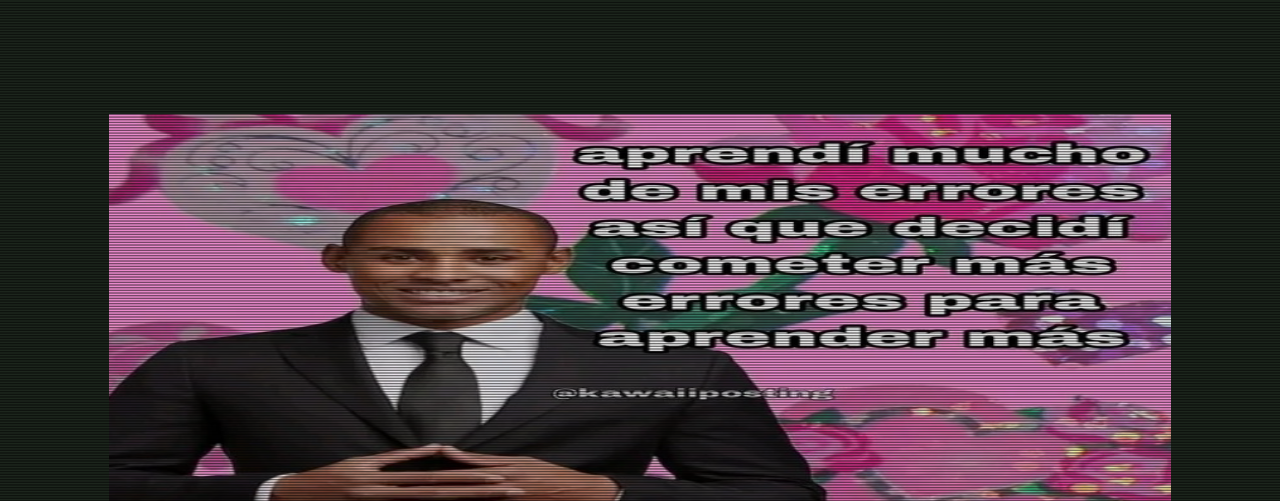
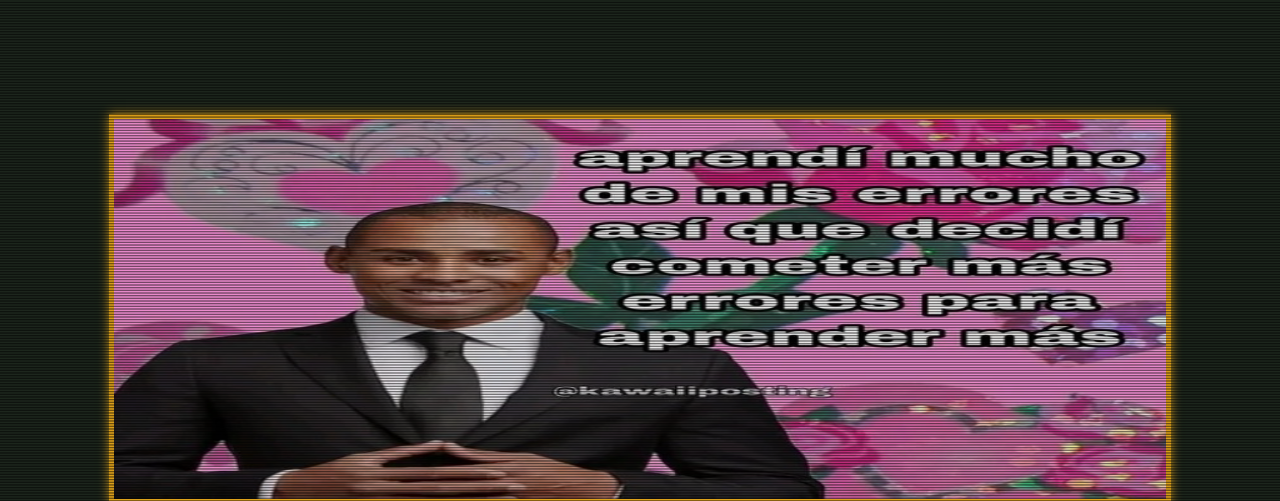
Before and after one commit to Robloxhackerman/robloxhackerman.github.io, a plain HTML site: page index.html in a window 1280 px wide. Shown: the top 501 px of the page. Drawn offline with Linux system fonts and the light colour scheme; a web font is replaced by a local one.

Commit message:
tyujnbvcxz

```diff
--- a/index.html
+++ b/index.html
@@ -15,7 +15,7 @@
         <div class="img"></div>
         <div class="info">
             <div class="img-container">
-                <img class="meme" src="assets/img/Captura%20de%20pantalla%202023-02-12%20011808.png">
+                <img class="meme borde" src="assets/img/Captura%20de%20pantalla%202023-02-12%20011808.png">
             </div>
             <p>"Una vez mas, 14 de febrero aqui estas..."</p>
             <p>(tenes que estar desde la compu)</p>
```
